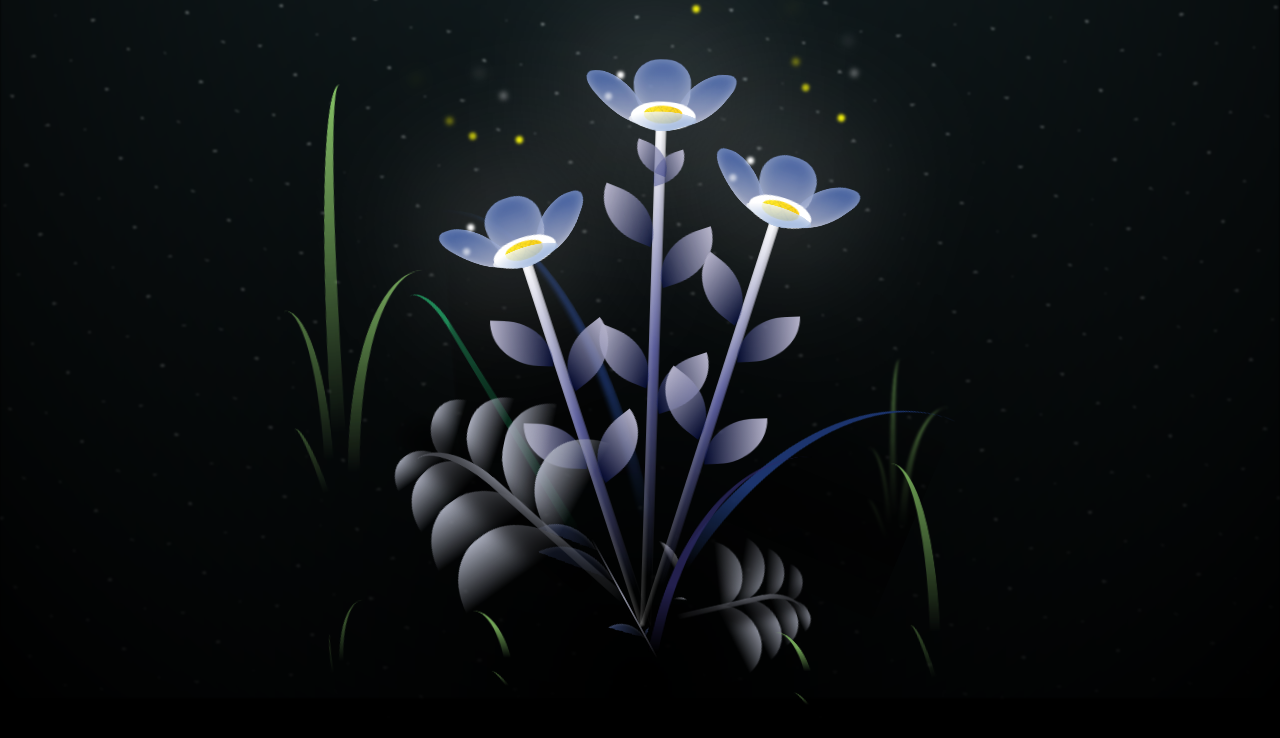
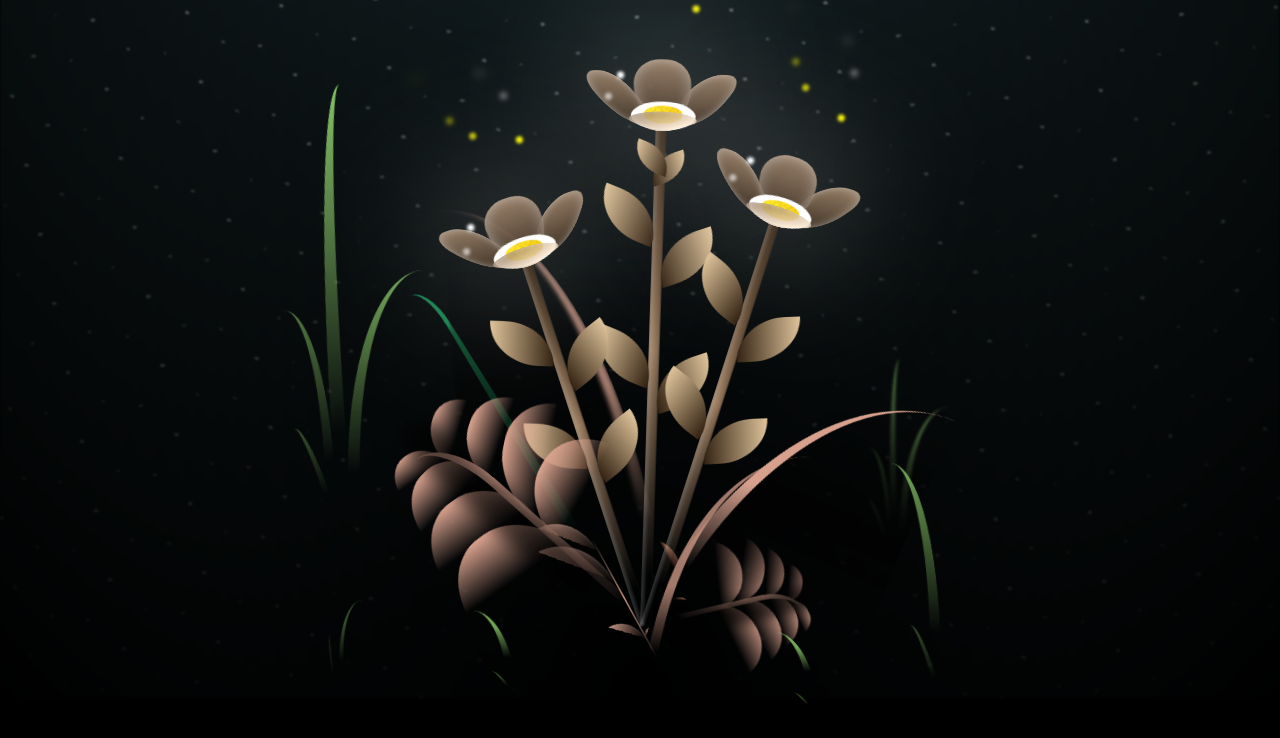
Before and after one commit to anouther/specialgift-b32, a plain HTML site: page flower.html in a window 1280 px wide. Shown: the part 102-840 px from the top of the page. Drawn offline with Linux system fonts and the light colour scheme.

Commit message:
Update style.css

```diff
--- a/css/style.css
+++ b/css/style.css
@@ -184,8 +184,8 @@ body {
   width: 8vmin;
   height: 11vmin;
   border-radius: 51% 49% 47% 53%/44% 45% 55% 69%;
-  background-color: #2b60b6;
-  background-image: linear-gradient(to top, #a8afcc, #2f52a2);
+  background-color: #fed8a6;
+  background-image: linear-gradient(to top, #322110, #9b7d61);
   transform-origin: bottom center;
   opacity: 0.9;
   box-shadow: inset 0 0 2vmin rgb(255, 255, 255, 0.5);
@@ -209,7 +209,7 @@ body {
   transform-origin: bottom left;
   border-radius: 4vmin 10vmin 4vmin 4vmin;
   transform: translate(0%, 18%) rotateX(70deg) rotate(-43deg);
-  background-image: linear-gradient(to top, rgba(255, 2555, 255, 0.4), #ffffff);
+  background-image: linear-gradient(to top, rgba(255, 2555, 255, 0.4), #9b7d61);
   z-index: 1;
   opacity: 0.8;
   -webkit-transform: translate(0%, 18%) rotateX(70deg) rotate(-43deg);
@@ -243,7 +243,7 @@ body {
 .flower__line {
   height: 55vmin;
   width: 1.5vmin;
-  background-image: linear-gradient(to left, rgb(0, 0, 0, 0.2), transparent, rgb(255, 255, 255, 0.2)), linear-gradient(to top, transparent 10%, #595c9b, #ffffff);
+  background-image: linear-gradient(to left, rgb(0, 0, 0, 0.2), transparent, rgb(255, 255, 255, 0.2)), linear-gradient(to top, transparent 10%, #9b7d61, #322110);
   box-shadow: inset 0 0 2px rgba(0, 0, 0, 0.5);
   animation: grow-flower-tree 4s backwards;
 }
@@ -259,7 +259,7 @@ body {
   height: var(--h);
   border-top-right-radius: var(--h);
   border-bottom-left-radius: var(--h);
-  background-image: linear-gradient(to top, rgb(3, 15, 104, 0.4), #b3b1c8);
+  background-image: linear-gradient(to top, #342313, #dfc49b);
 }
 
 .flower__line__leaf--1 {
@@ -356,7 +356,7 @@ body {
 }
 
 .flower__grass {
-  --c: #a6aab9;
+  --c: #daa38f;
   --line-w: 1.5vmin;
   position: absolute;
   bottom: 12vmin;
@@ -598,7 +598,7 @@ body {
   width: 30vmin;
   height: 50vmin;
   border-top-left-radius: 100%;
-  border-left: 2vmin solid #1b346f;
+  border-left: 2vmin solid #daa38f;
   background-image: linear-gradient(to bottom, transparent, var(--dark-color) 60%);
   -webkit-mask-image: linear-gradient(to top, transparent 30%, #f2eb2c 60%);
 }
@@ -668,7 +668,7 @@ body {
 .flower__g-front__line {
   width: 0.3vmin;
   height: 20vmin;
-  background-image: linear-gradient(to top, transparent, #a5a7bb, transparent 100%);
+  background-image: linear-gradient(to top, transparent, #daa38f, transparent 100%);
   position: relative;
 }
 
@@ -770,9 +770,9 @@ body {
   height: 10vmin;
   border-radius: 100% 0% 0% 100%/100% 100% 0% 0%;
   box-shadow: inset 0 2px 1vmin hsla(0, 0%, 100%, 0.2);
-  background-image: linear-gradient(to bottom left, transparent, var(--dark-color)), linear-gradient(to bottom right, #2f3d65 50%, transparent 50%, transparent);
+  background-image: linear-gradient(to bottom left, transparent, var(--dark-color)), linear-gradient(to bottom right, #daa38f 50%, transparent 50%, transparent);
   -webkit-mask-image: linear-gradient(to bottom right, #ffffff 50%, transparent 50%, transparent);
-  mask-image: linear-gradient(to bottom right, #4b487f 50%, transparent 50%, transparent);
+  mask-image: linear-gradient(to bottom right, #daa38f 50%, transparent 50%, transparent);
 }
 
 .flower__g-fr {
@@ -804,7 +804,7 @@ body {
   width: 30vmin;
   height: 50vmin;
   border-top-left-radius: 100%;
-  border-left: 2vmin solid #2f2b69;
+  border-left: 2vmin solid #daa38f;
   -webkit-mask-image: linear-gradient(to top, transparent 25%, #f6d609 50%);
   position: relative;
   z-index: 1;
@@ -818,7 +818,7 @@ body {
   height: 10vmin;
   border-radius: 100% 0% 0% 100%/100% 100% 0% 0%;
   box-shadow: inset 0 2px 1vmin hsla(0, 0%, 100%, 0.2);
-  background-image: linear-gradient(to bottom left, transparent, var(--dark-color) 98%), linear-gradient(to bottom right, #aaadbb 45%, transparent 50%, transparent);
+  background-image: linear-gradient(to bottom left, transparent, var(--dark-color) 98%), linear-gradient(to bottom right, #d98668 45%, transparent 50%, transparent);
   -webkit-mask-image: linear-gradient(135deg, #fff700 40%, transparent 50%, transparent);
 }
 
```
